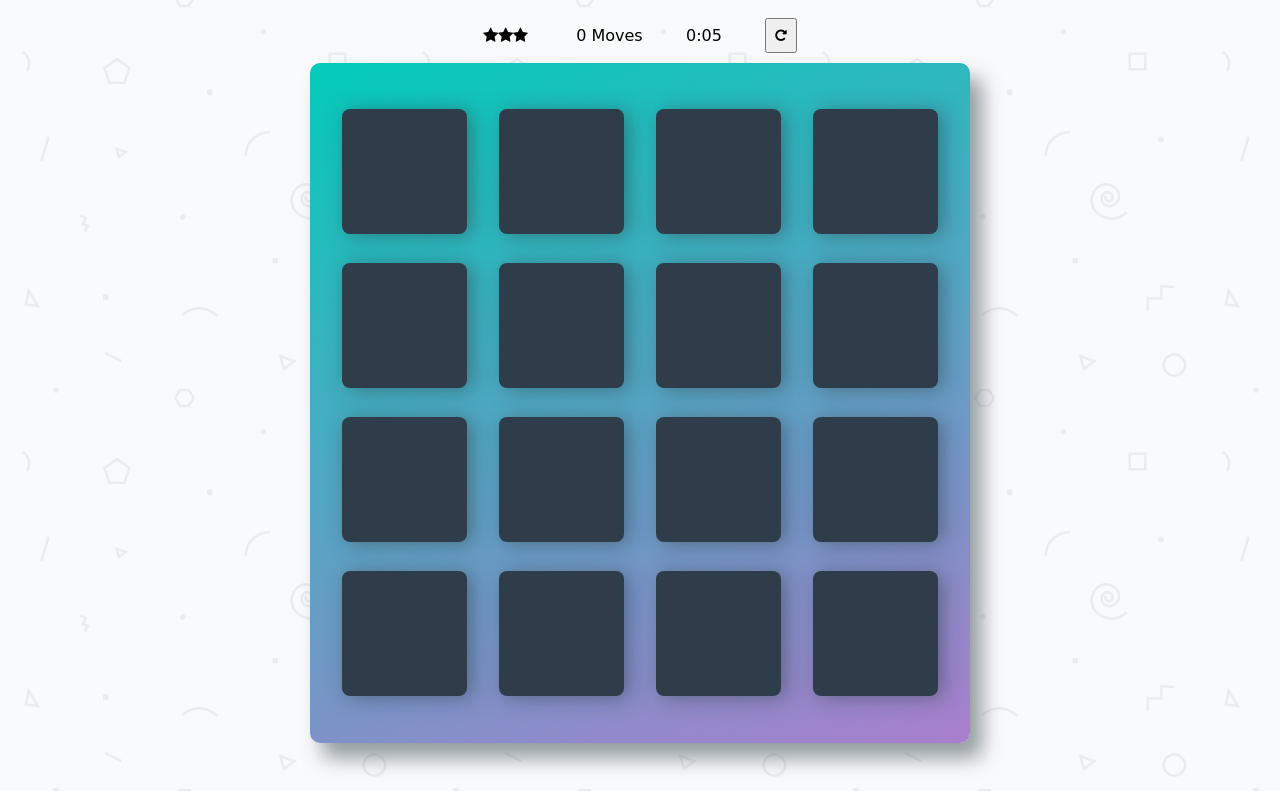
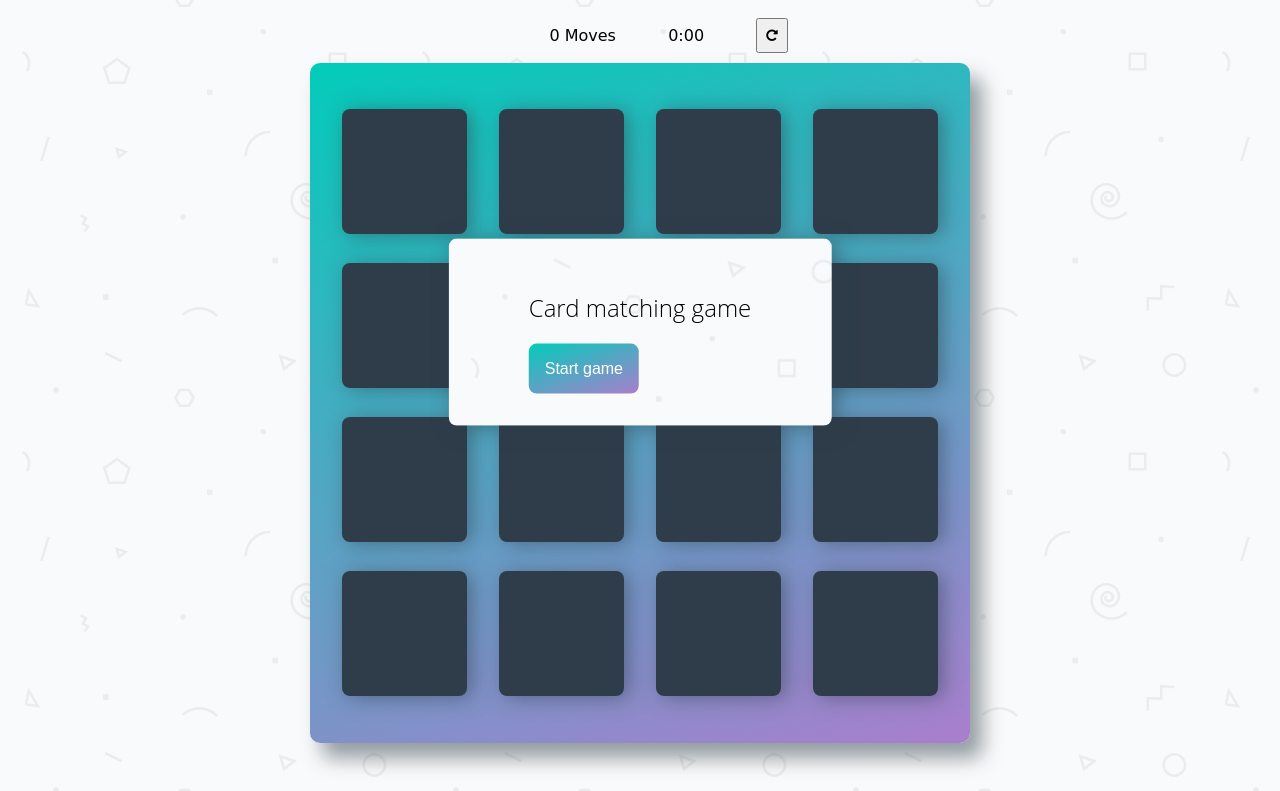
Before and after one commit to rejwong/memory-game, a website: page public/index.html in a window 1280 px wide. Shown: the part 68-859 px from the top of the page. Drawn offline with Linux system fonts and the light colour scheme; a web font is replaced by a local one.

Commit message:
Refactor: - cleaned up code throughout the app - re-wired modals - re-wired restart game function Features: - added welcome modal - added create card feature - added create game feature

```diff
--- a/public/css/app.css
+++ b/public/css/app.css
@@ -120,7 +120,7 @@ h1 {
     padding: 8px;
 }
 
-.complete {
+.modal {
   display: none;
   z-index: 1000;
   background-color: #fff;
@@ -144,6 +144,10 @@ h1 {
   font-size: 1rem;
 }
 
+.welcome.show {
+  display: block;
+}
+
 .complete.show {
   display: block;
 }
--- a/public/index.html
+++ b/public/index.html
@@ -11,10 +11,15 @@
 <body>
 
   <main>
-    <section class="complete">
+    <section class="complete modal">
       <h1>Congrats!</h1>
       <p>Time taken: <span class="time-taken"></span></p>
       <button type="button" class="restart complete-button">Start new game</button>
+    </section>
+
+    <section class="welcome modal show">
+      <h1>Card matching game</h1>
+      <button type="button" class="start-game restart complete-button">Start game</button>
     </section>
 
     <div class="container">
@@ -25,7 +30,7 @@
       <section class="score-panel">
         <ul class="stars"></ul>
         <span class="moves">0 </span>
-        <span class="timer">00:00</span>
+        <span class="timer">0:00</span>
         <button class="restart">
           <i class="fa fa-repeat"></i>
         </button>
--- a/public/js/app.js
+++ b/public/js/app.js
@@ -4,9 +4,9 @@ function prepareGame() {
   // Variables
   const deckWrapper = document.querySelector('.game-area');
   const deck = document.querySelector('.deck');
-  const cards = [...(document.querySelectorAll('.card'))];
   const moves = document.querySelector('.moves');
   const completeModal = document.querySelector('.complete');
+  const welcomeModal = document.querySelector('.welcome');
   const scorePanel = document.querySelector('.score-panel');
   const stars = document.querySelector('.stars');
   const stopWatch = document.querySelector('.timer');
@@ -18,6 +18,18 @@ function prepareGame() {
   let numberOfStars = 3;
   let timer;
   let time = `0:00`;
+
+  let cards = [...(document.querySelectorAll('.card'))];
+  let cardTypes = [
+    'diamond',
+    'paper-plane-o',
+    'anchor',
+    'bolt',
+    'cube',
+    'leaf',
+    'bicycle',
+    'bomb'
+  ];
 
 
   // Manage game and randomising
@@ -37,7 +49,7 @@ function prepareGame() {
     return array;
   }
 
-  function randomiseCards(){
+  function randomiseCards() {
     let randomCards = shuffle(cards);
 
     // append new card order to deck
@@ -49,12 +61,60 @@ function prepareGame() {
     deckWrapper.appendChild(deck);
   }
 
-  function restartGame(){
+  // create cards using html template
+  function renderCards(cardType) {
+    let cardLi = document.createElement('li');
+    cardLi.classList.add('card');
+    cardLi.setAttribute('data-card-type', cardType);
+
+    let cardI = document.createElement('i');
+    cardI.classList.add('fa', `fa-${cardType}`);
+
+    cardLi.appendChild(cardI);
+    cards.push(cardLi);
+  }
+
+  function createCards() {
     // remove deck from DOM so that we do not have remove each individual card causing re-rendering.
     deckWrapper.removeChild(deck);
 
+    // removes cards from <ul.deck> element
+    for (let card of cards) {
+      card.remove();
+    }
+
+    // clear cards array of saved DOM nodes;
+    cards = [];
+
+    for( let cardType of cardTypes) {
+      // create new cards
+      // x2 to create pairs
+      renderCards(cardType);
+      renderCards(cardType);
+    }
+
+  }
+
+  // Only for startup
+  // to create the cards
+  function createGame() {
+
+    createCards();
+    randomiseCards();
+
+    showWelcome();
+  }
+
+  // reuse existing cards and shuffle them
+  function restartGame() {
+
+    // remove deck from DOM so that we do not have remove each individual card causing re-rendering.
+    deckWrapper.removeChild(deck);
+
+    // removes cards from <ul.deck> element
     // remove all card states
-    for( let card of cards) {
+    for (let card of cards) {
+      card.remove();
       card.classList.remove('open', 'match', 'show');
     }
 
@@ -63,15 +123,30 @@ function prepareGame() {
 
     // reset tackers
     clearMoves();
-    clearMacthed();
+    clearMatched();
     clearStars();
-    startGame();
+    clearModal();
 
     clearTimer();
     createTimer();
+    hideWelcome();
+  }
 
-    console.log('Game restarted!');
+
+  // Mange welcome modal
+  // -------------------
+
+  function showWelcome() {
+    welcomeModal.classList.add('show');
   }
+
+  function hideWelcome() {
+    welcomeModal.classList.remove('show');
+  }
+
+
+  // Manage reset
+  // ------------
 
   function createResetButton() {
     let resetButtons = document.querySelectorAll('.restart');
@@ -79,6 +154,7 @@ function prepareGame() {
       button.addEventListener('click', restartGame)
     }
   }
+
 
   // Manage Moves
   // ------------
@@ -92,6 +168,7 @@ function prepareGame() {
     numberOfMoves ++;
     moves.textContent = numberOfMoves;
   }
+
 
   // Manage stars
   // ------------
@@ -147,11 +224,11 @@ function prepareGame() {
     renderStars();
   }
 
+
   // Manage timer
   // ------------
   function clearTimer() {
     clearInterval(timer);
-    console.log(`total time: ${time}`);
   }
 
   function createTimer() {
@@ -161,7 +238,7 @@ function prepareGame() {
 
       let totalSeconds = Math.floor((new Date() - timerStart)/1000);
       let minutes = (Math.floor(totalSeconds/60));
-      let seconds = (totalSeconds % 60);
+      let seconds = (totalSeconds % 60); // 2
       let secondsInString = (seconds < 10 ? `0${seconds}` : seconds );
       time = `${minutes}:${secondsInString}`;
       stopWatch.textContent = time;
@@ -174,7 +251,7 @@ function prepareGame() {
   // Manage matched cards
   // --------------------
 
-  function clearMacthed() {
+  function clearMatched() {
     matched = 0;
   }
 
@@ -184,10 +261,11 @@ function prepareGame() {
 
   function finishGame(){
     completeModal.classList.add('show');
+    clearTimer();
     timeTaken.textContent = time;
   }
 
-  function startGame(){
+  function clearModal(){
     completeModal.classList.remove('show');
   }
 
@@ -257,7 +335,7 @@ function prepareGame() {
       let thisCard = e.target;
 
       // check if this card is not open already
-      if(thisCard != currentlyOpened[0] && thisCard != currentlyOpened[0]) {
+      if(thisCard != currentlyOpened[0]) {
         // Add card to list of currently opened cards
         updateOpenedList(thisCard);
 
@@ -266,12 +344,7 @@ function prepareGame() {
 
         // check to see if there is a match
         checkCards();
-      } else {
-        console.log('card is already open!');
       }
-
-    } else {
-      return;
     }
   }
 
@@ -287,12 +360,11 @@ function prepareGame() {
   createResetButton();
   setupCardToggle();
 
-  restartGame();
+  createGame();
   // END of prepareGame
 };
 
 function htmlLoad() {
-  console.log("DOM fully loaded and parsed");
   prepareGame();
 }
 
@@ -315,7 +387,7 @@ Check List
 / reset stars
 / track score
 / display mesage when complete
-- track time to complete and return total time on completion
+/ track time to complete and return total time on completion
 / congrat modal
 */
 
```
